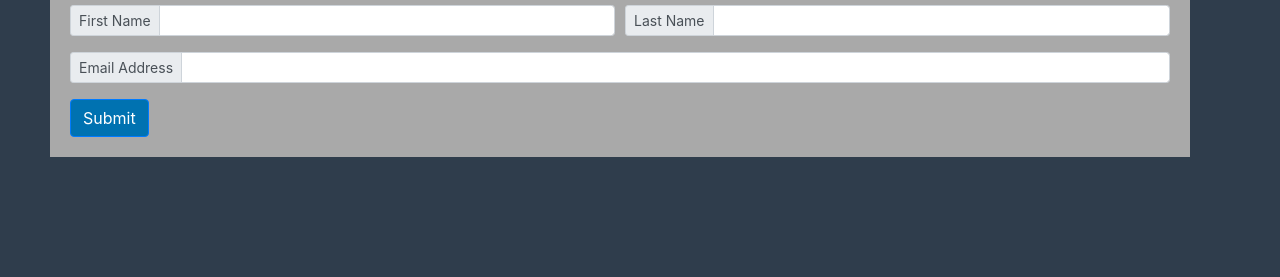
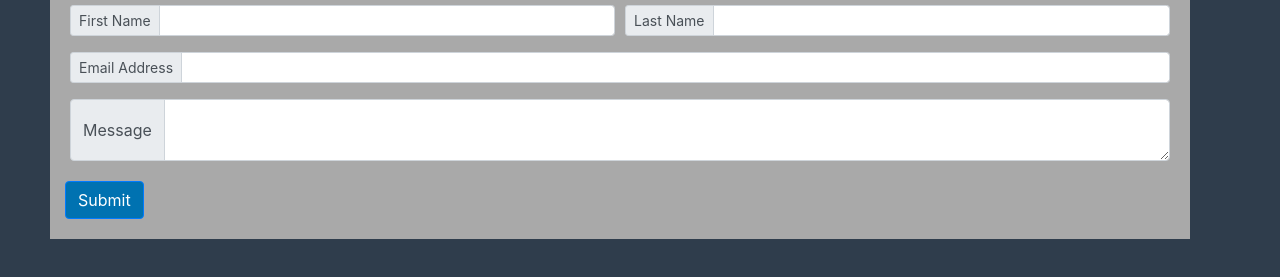
Before and after one commit to dustin-lamarr/homework-2, a plain HTML site: page contact.html in a window 1280 px wide. Shown: the part 203-480 px from the top of the page. Drawn offline with nearby package versions, Linux system fonts and the light colour scheme; a web font is replaced by a local one.

Commit message:
Added message text box to contact form

```diff
--- a/contact.html
+++ b/contact.html
@@ -61,7 +61,15 @@
                     <input type="email" class="form-control" id="exampleInputEmail1" aria-describedby="emailHelp">
                 </div>
             </div>
-            <button type="submit" class="btn btn-primary">Submit</button>
+            <div class="input-group">
+                <div class="input-group-prepend">
+                    <span class="input-group-text">Message</span>
+                </div>
+                <textarea class="form-control" aria-label="With textarea"></textarea>
+            </div>
+            <div class="form-row" style="padding-top:20px;">
+                <button type="submit" class="btn btn-primary">Submit</button>
+            </div>
         </form>
     </div>
     </div>
```
